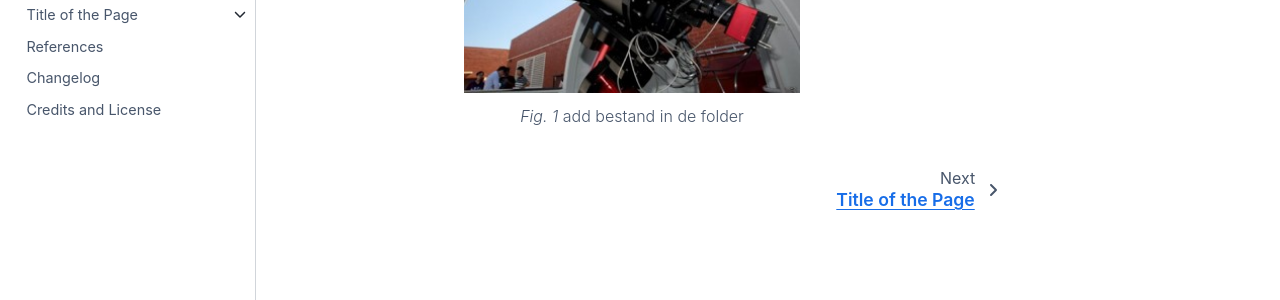
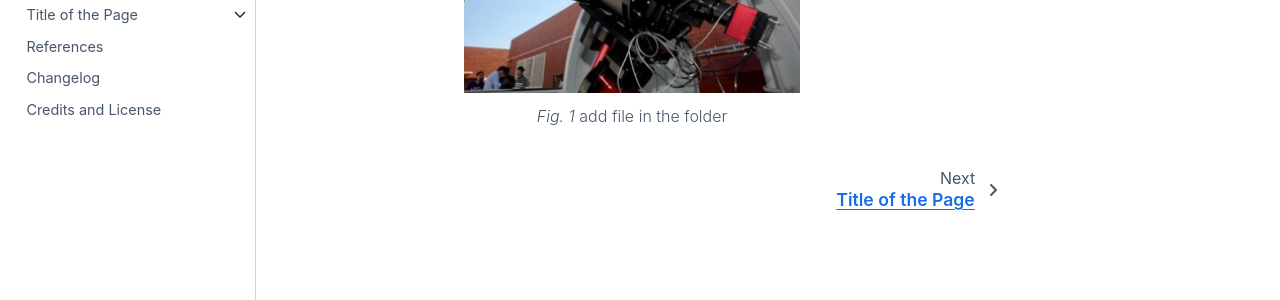
Before and after one commit to gehly/teachbook_example, a Jupyter Book: the page built from book/intro.md, in a window 1280 px wide. Shown: the part 366-666 px from the top of the page. Built offline with Jupyter Book 1.0.4 settings and Sphinx 7.4.7 and the Sphinx Book theme 1.1.4, drawn with Linux system fonts in a browser that asks for light colours; comment, search, counter and statistics services are not loaded.

Commit message:
Update intro.md

````diff
--- a/book/intro.md
+++ b/book/intro.md
@@ -10,5 +10,5 @@ This book can be used as a template for other books. It includes a starter packa
 width: 50%
 name: roo_hardware
 ---
-add bestand in de folder
+add file in the folder
 ```
````
